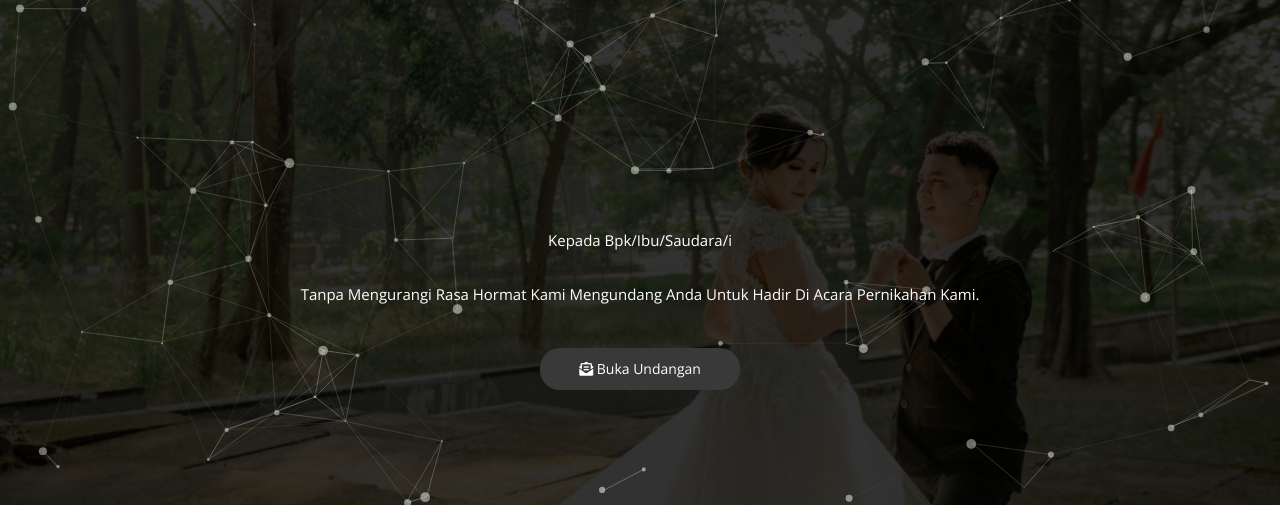
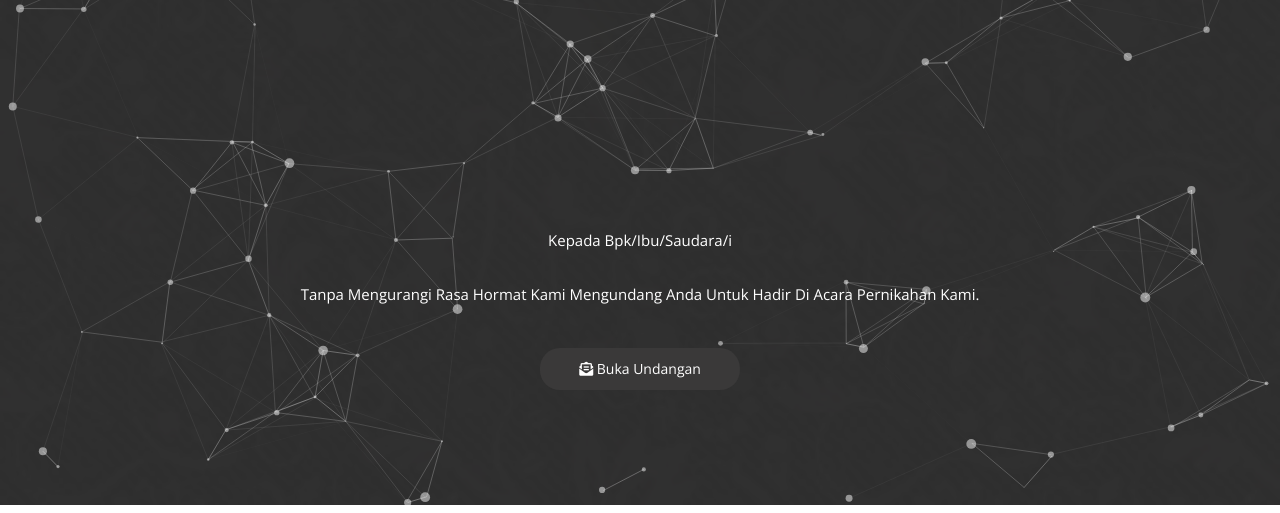
Before and after one commit to berthutapea/Project-Weeding, a plain HTML site: page index.html in a window 1280 px wide. Shown: the part 295-808 px from the top of the page. Drawn offline with nearby package versions, Linux system fonts and the light colour scheme; no server answers; files whose address does not match are found by name; a web font is replaced by a local one.

Commit message:
Menambahkan Gambar

```diff
--- a/css/style.css
+++ b/css/style.css
@@ -320,7 +320,7 @@ button:focus {
 }
 
 .modal-buka {
-	background: url(/images/buka.jpg);
+	background: url(/images/ptn-bg.jpg);
 	position:relative;
 	height: 100%;
 	background-position: center;
```
